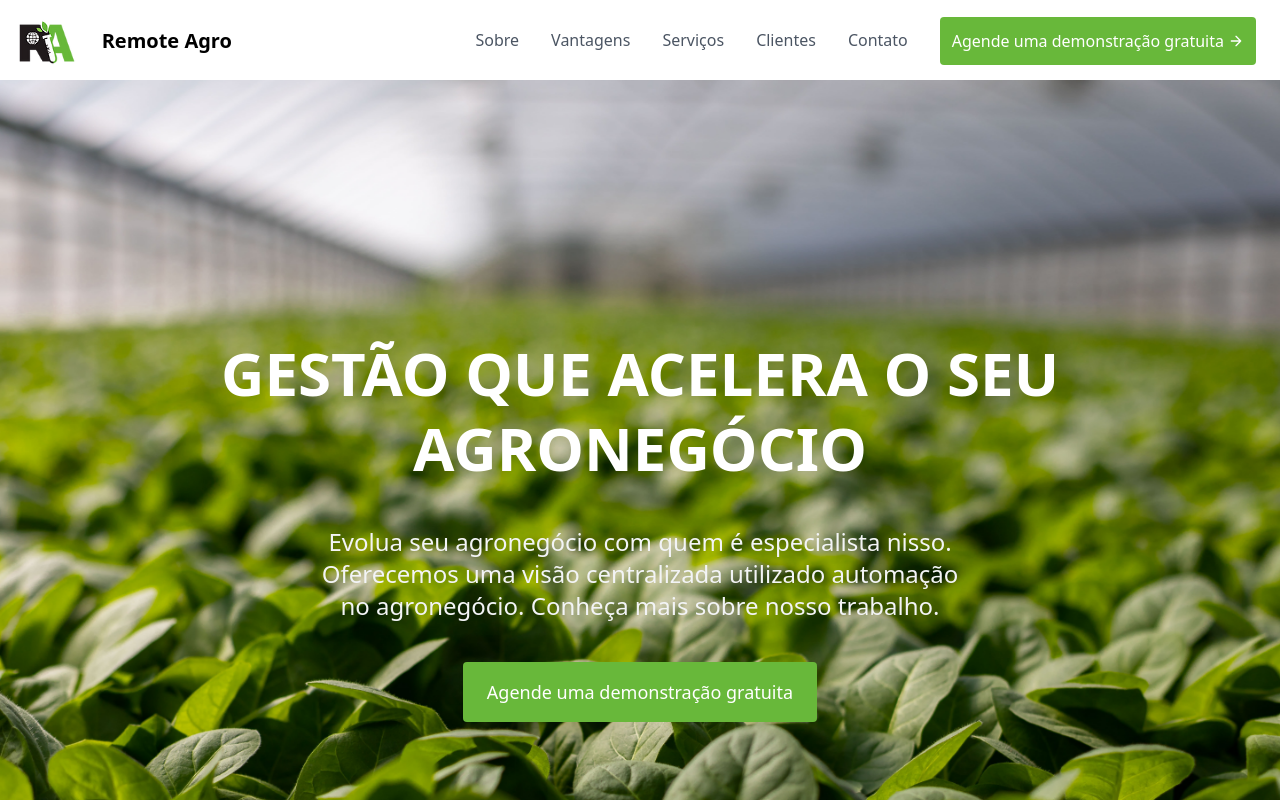
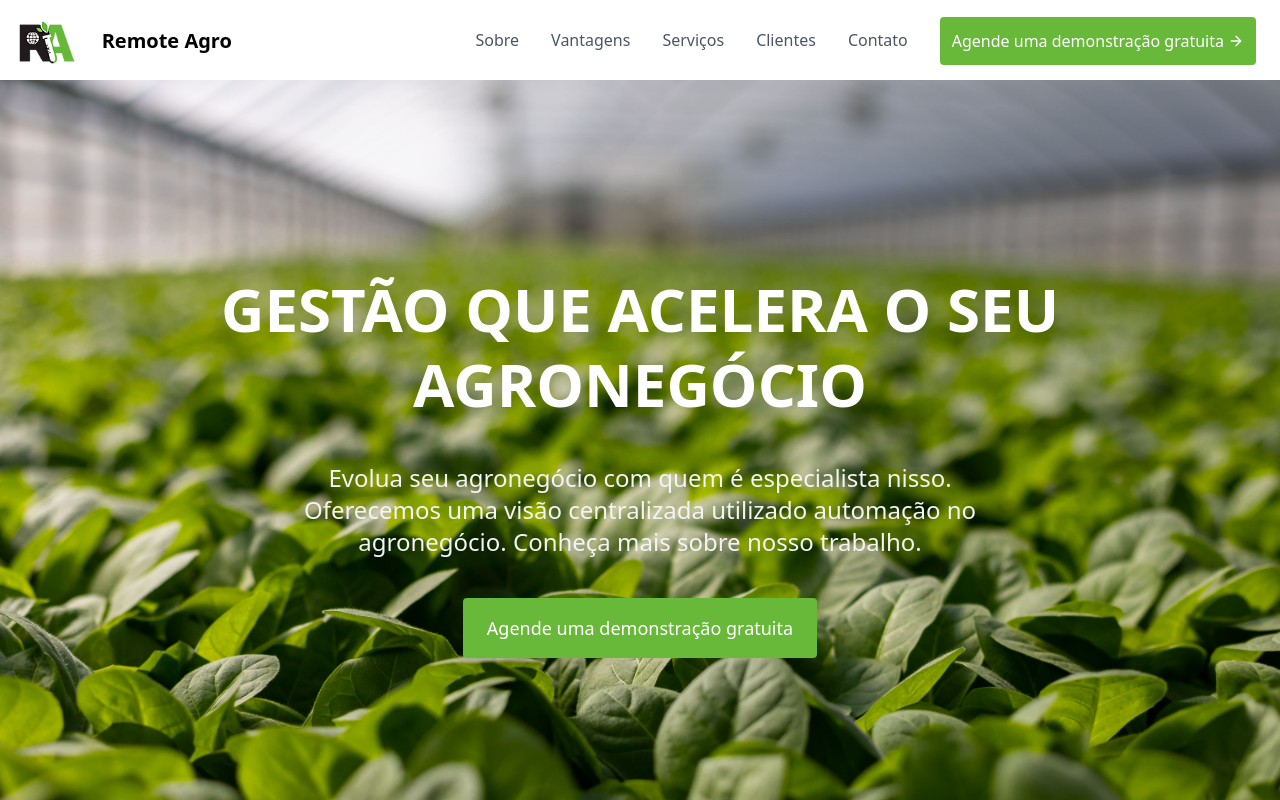
Before and after one commit to fernandolucchesi/templates, a React (Create React App) app: page / in a window 1280 px wide. Shown: the top 800 px of the page. Built offline with nearby package versions, Linux system fonts and the light colour scheme.

Commit message:
Fix hero padding

```diff
--- a/src/TemplateFour.js
+++ b/src/TemplateFour.js
@@ -100,9 +100,9 @@ export default function TemplateFour() {
         </header>
       </div>
 
-      <section className="relative px-2 py-4 bg-center bg-cover md:p-12 bg-hero">
+      <section className="relative px-2 py-20 text-gray-600 bg-center bg-cover body-font md:py-32 lg:py-48 bg-hero">
         <div className="flex flex-row items-center justify-center">
-          <div className="flex flex-col items-center w-full py-10 my-24 text-center text-white md:py-28 lg:w-3/4">
+          <div className="flex flex-col items-center w-full text-center text-white lg:w-3/4">
             <h1 className="text-4xl font-black uppercase md:leading-tight md:text-6xl">
               Gestão que acelera o seu agronegócio{' '}
             </h1>
```
